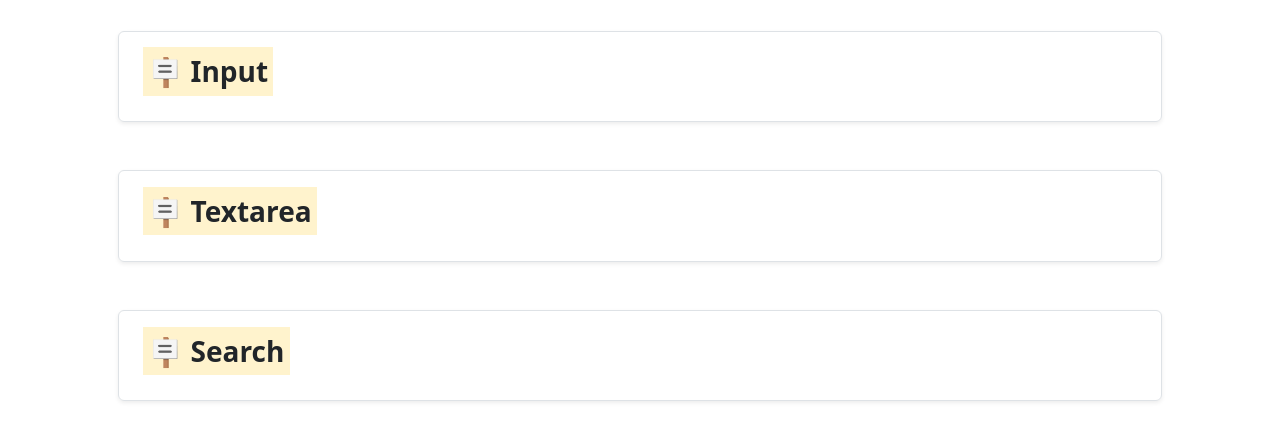
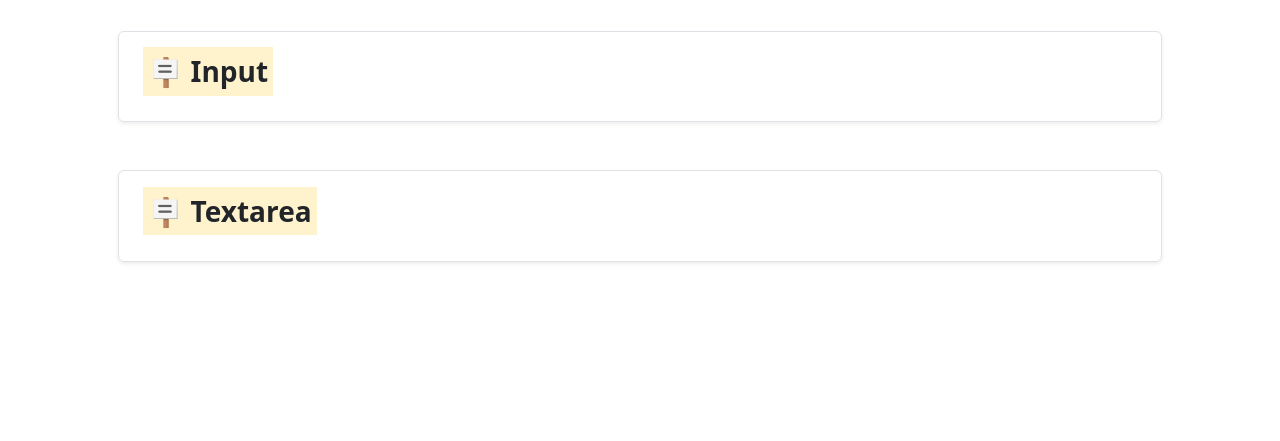
Before and after one commit to cmartinez-rc/componentes_ui, a plain HTML site: page secciones/entradas_texto.html in a window 1280 px wide. Shown: the part 131-572 px from the top of the page. Drawn offline with nearby package versions, Linux system fonts and the light colour scheme.

Commit message:
Update entradas_texto.html

```diff
--- a/secciones/entradas_texto.html
+++ b/secciones/entradas_texto.html
@@ -41,16 +41,6 @@
 
 
 
-        <article class="border rounded p-4 shadow-sm">
-            <h3 class="fw-bolder"><mark>🪧 Search</mark></h3>
-            <section>
-
-                <!-- Aquí va el contenido de tu práctica -->
-
-            </section>
-        </article>
-
-
 
     </main>
 
```
